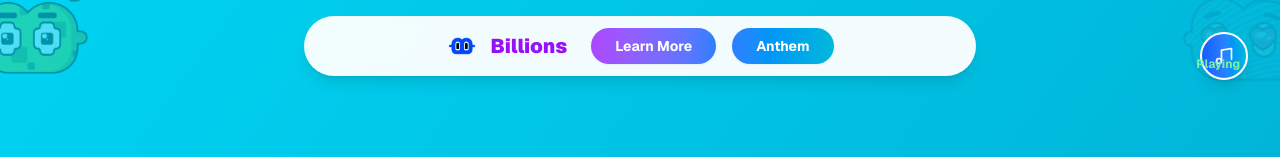
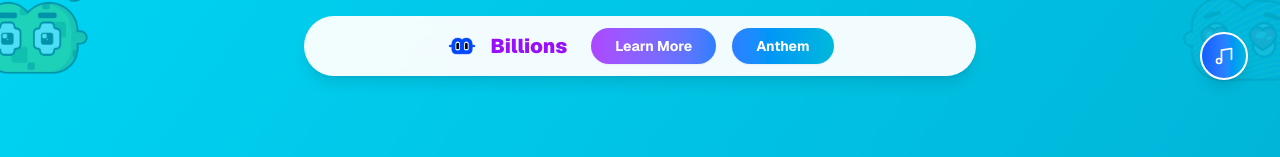
Before and after one commit to Emmycchhuu/billions-NFT-Mint, a Next.js app: page / in a window 1280 px wide. Shown: the top 157 px of the page. Built offline with nearby package versions, Linux system fonts and the light colour scheme.

Commit message:
Update MusicController.tsx

```diff
--- a/components/MusicController.tsx
+++ b/components/MusicController.tsx
@@ -34,7 +34,7 @@ export default function MusicController() {
             <circle cx="6" cy="18" r="3" stroke="currentColor" strokeWidth={2} />
           </svg>
           {/* Play/Pause indicator */}
-          <span className={`absolute bottom-2 right-2 text-xs font-bold ${isPlaying ? 'text-green-300' : 'text-red-400'}`}>{isPlaying ? 'Playing' : 'Paused'}</span>
+          <span className={`absolute bottom-2 right-2 text-xs font-bold ${isPlaying ? 'text-green-300' : 'text-red-400'}`}>{isPlaying ? '' : ''}</span>
         </button>
       </div>
     </div>
```
